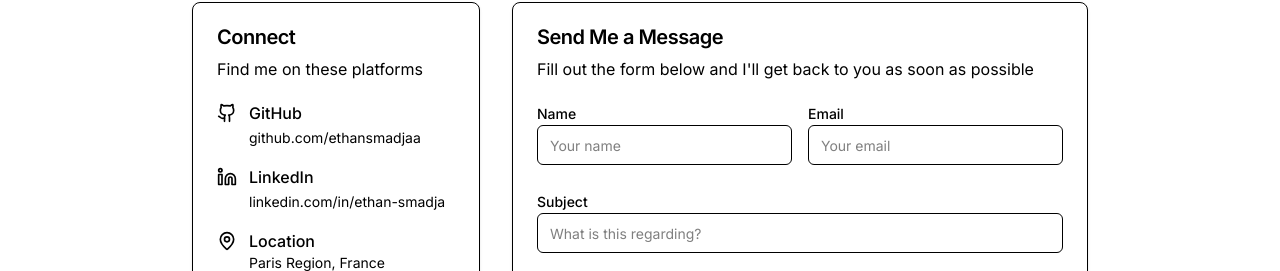
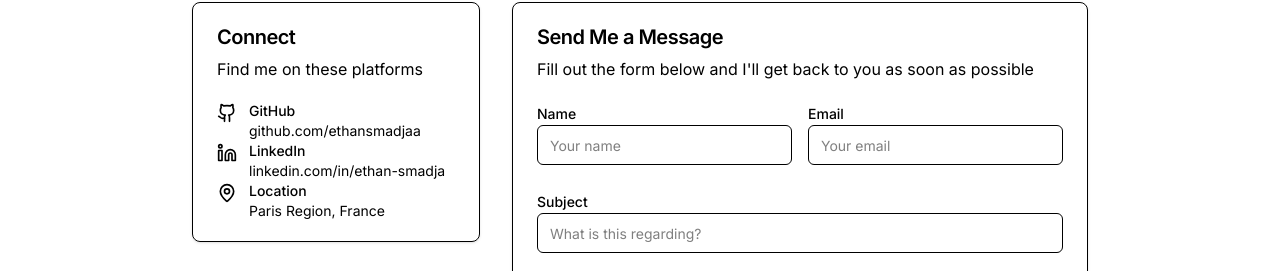
Before and after one commit to ethansmadjaa/ethansmadja, a Next.js app: page /contact in a window 1280 px wide. Shown: the part 302-573 px from the top of the page. Built offline with nearby package versions, Linux system fonts and the light colour scheme; no server answers.

Commit message:
ajout d'une vérification de configuration pour le CAPTCHA et réorganisation du code des liens sociaux

```diff
--- a/src/app/contact/page.tsx
+++ b/src/app/contact/page.tsx
@@ -36,10 +36,10 @@ export default function ContactPage() {
   const handleSubmit = async (e: React.FormEvent) => {
     e.preventDefault();
 
-    // Get the CAPTCHA token
+    // Get the CAPTCHA token only if reCAPTCHA is configured
     const captchaToken = recaptchaRef.current?.getValue();
 
-    if (!captchaToken) {
+    if (process.env.NEXT_PUBLIC_RECAPTCHA_SITE_KEY && !captchaToken) {
       toast({
         title: "Error",
         description: "Please complete the CAPTCHA verification",
@@ -126,36 +126,44 @@ export default function ContactPage() {
                 </CardDescription>
               </CardHeader>
               <CardContent className="space-y-4 px-4 pb-4 sm:px-6 sm:pb-5">
-                <div className="flex items-start gap-3">
-                  <Github className="mt-0.5 h-5 w-5 text-muted-foreground" />
-                  <div>
-                    <h3 className="font-medium">GitHub</h3>
                 <a
                   href="https://github.com/ethansmadjaa"
                   target="_blank"
                   rel="noopener noreferrer"
                   className="text-sm text-muted-foreground hover:text-foreground"
                 >
+                  <div className="flex items-start gap-3">
+                    <Github className="mt-0.5 h-5 w-5 text-muted-foreground" />
+                    <div>
+                      <h3 className="font-medium">GitHub</h3>
+
                       github.com/ethansmadjaa
-                    </a>
+
                     </div>
                   </div>
-
-                <div className="flex items-start gap-3">
-                  <Linkedin className="mt-0.5 h-5 w-5 text-muted-foreground" />
-                  <div>
-                    <h3 className="font-medium">LinkedIn</h3>
+                </a>
                 <a
                   href="https://www.linkedin.com/in/ethan-smadja-4191b0216/"
                   target="_blank"
                   rel="noopener noreferrer"
                   className="text-sm text-muted-foreground hover:text-foreground"
                 >
+                  <div className="flex items-start gap-3">
+                    <Linkedin className="mt-0.5 h-5 w-5 text-muted-foreground" />
+                    <div>
+                      <h3 className="font-medium">LinkedIn</h3>
+
                       linkedin.com/in/ethan-smadja
-                    </a>
+
                     </div>
                   </div>
-
+                </a>
+                <a
+                  href="https://www.linkedin.com/in/ethan-smadja-4191b0216/"
+                  target="_blank"
+                  rel="noopener noreferrer"
+                  className="text-sm text-muted-foreground hover:text-foreground"
+                >
                   <div className="flex items-start gap-3">
                     <MapPin className="mt-0.5 h-5 w-5 text-muted-foreground" />
                     <div>
@@ -165,6 +173,7 @@ export default function ContactPage() {
                       </p>
                     </div>
                   </div>
+                </a>
               </CardContent>
             </Card>
           </div>
@@ -233,14 +242,16 @@ export default function ContactPage() {
                   />
                 </div>
 
+                {process.env.NEXT_PUBLIC_RECAPTCHA_SITE_KEY && (
                   <div className="flex justify-center">
                     <ReCAPTCHA
                       ref={recaptchaRef}
-                    sitekey={process.env.NEXT_PUBLIC_RECAPTCHA_SITE_KEY || ''}
+                      sitekey={process.env.NEXT_PUBLIC_RECAPTCHA_SITE_KEY}
                       theme="light"
                       onErrored={handleRecaptchaError}
                     />
                   </div>
+                )}
 
                 <Button
                   type="submit"
```
Lines whose indentation alone changed are shown as unchanged.
